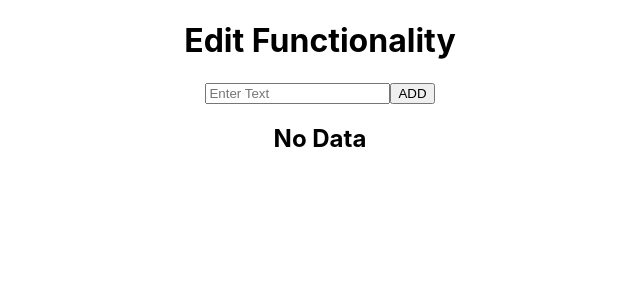
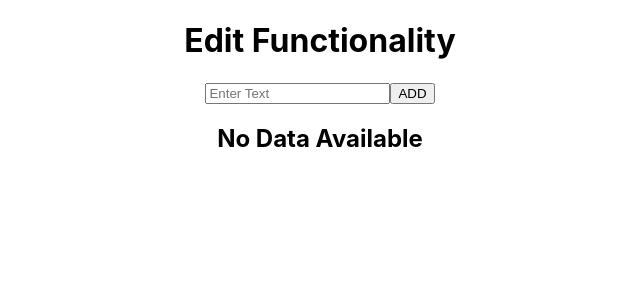
Before and after one commit to rai2707/drag-n-edit, a React (Create React App) app: page / in a window 1280 px wide. Shown: the top 300 px of the page, without its empty margins (320-960 px from the left). Built offline with nearby package versions, Linux system fonts and the light colour scheme.

Commit message:
edit functionality done

```diff
--- a/src/components/edit/Edit.jsx
+++ b/src/components/edit/Edit.jsx
@@ -59,7 +59,7 @@ const Edit = () => {
         )}
         <h2>
           {addText.length === 0 ? (
-            <div>No Data</div>
+            <div>No Data Available</div>
           ) : (
             addText.map((ele, index) => (
               <div key={index} style={{ display: 'flex', justifyContent: 'center', alignItems: 'center'}}>
```
